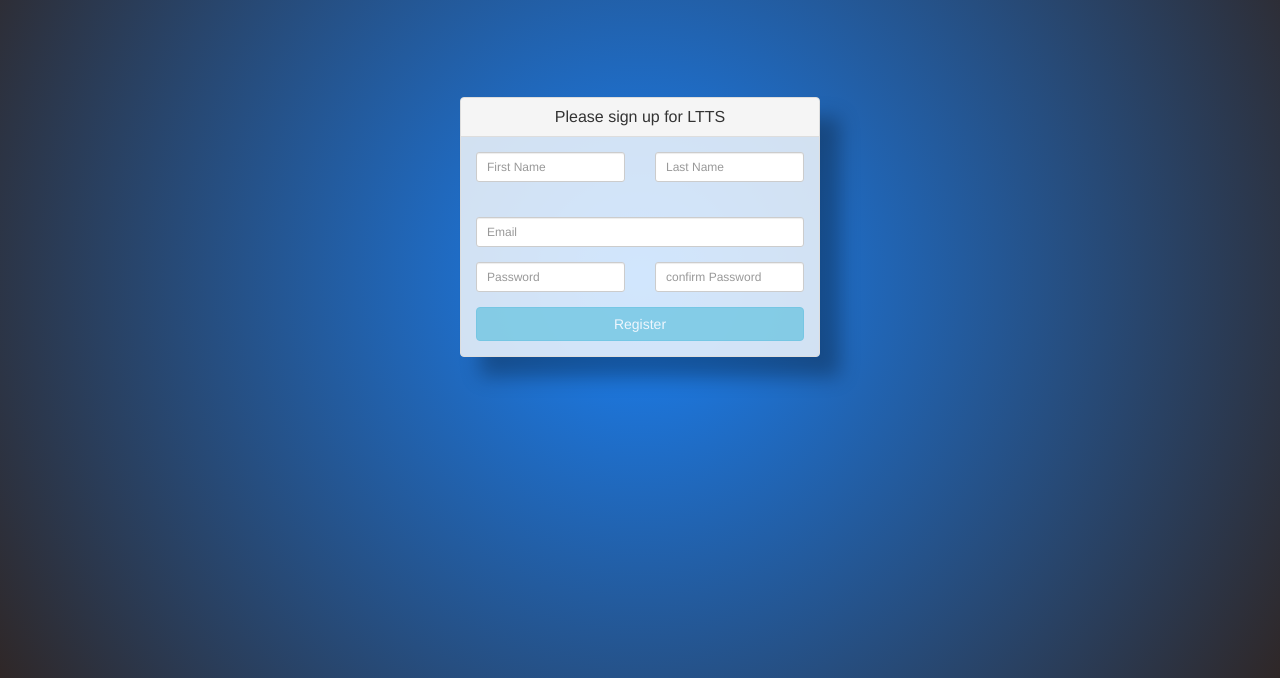
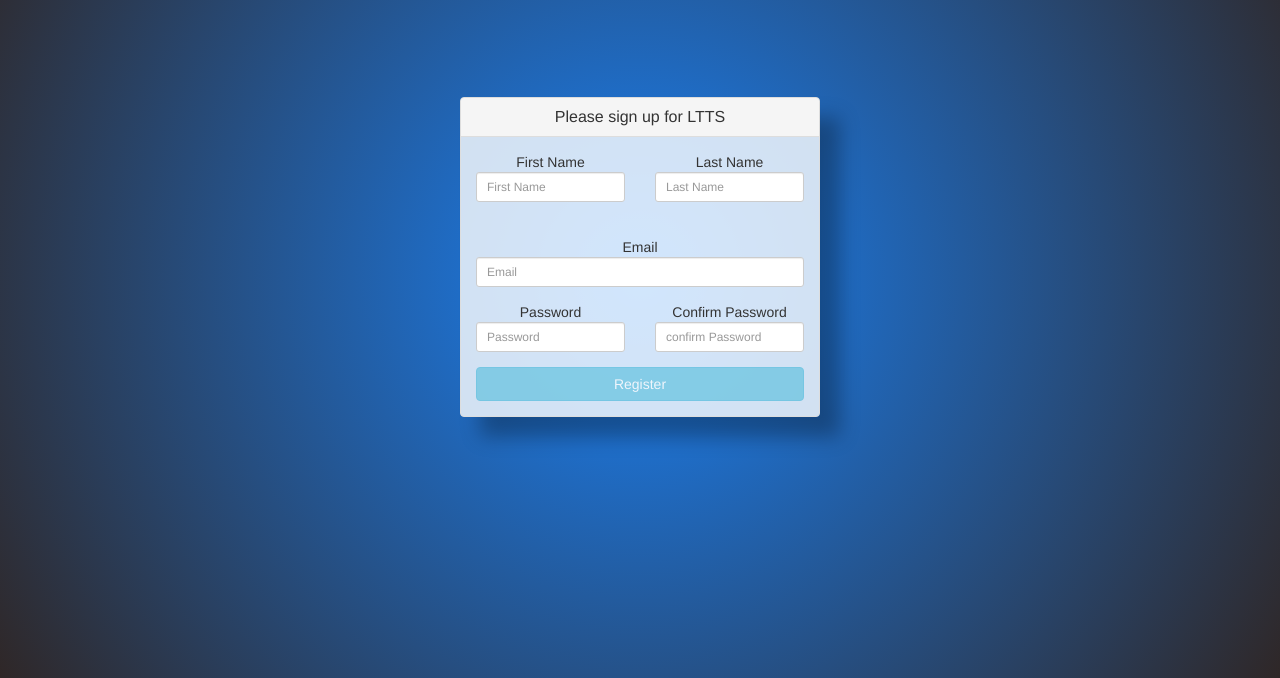
Before and after one commit to sagarkakarla48/LnTWebsite, a website: page public/signup.html in a window 1280 px wide. Shown: the part 122-800 px from the top of the page. Drawn offline with nearby package versions, Linux system fonts and the light colour scheme.

Commit message:
add details

```diff
--- a/public/signup.html
+++ b/public/signup.html
@@ -88,20 +88,20 @@ label.label-floatlabel {
 			    	<div class="col-xs-6 col-sm-6 col-md-6">
 
 				<div class="form-group">
-			                <input type="text" name="fname" class="form-control input-sm" ng-model="fname" placeholder="First Name" required>
+			                First Name<input type="text" name="fname" class="form-control input-sm" ng-model="fname" placeholder="First Name" required>
 <span style="color:red" ng-show="myForm.fname.$touched && myForm.fname.$invalid">first name is required.</span>
 								</br>
 			    					</div>
 			    				</div>
 			    				<div class="col-xs-6 col-sm-6 col-md-6">
 			    					<div class="form-group">
-			    						<input type="text" name="lname" class="form-control input-sm" ng-model="lname" placeholder="Last Name" required>
+			    						Last Name<input type="text" name="lname" class="form-control input-sm" ng-model="lname" placeholder="Last Name" required>
 <span style="color:red" ng-show="myForm.lname.$touched && myForm.lname.$invalid">Last name is required.</span>
 			    					</div>
 			    				</div>
 			    			</div>
 <div class="form-group">
-			    				<input type="email" name="email" class="form-control input-sm" ng-model="email" placeholder="Email" required>
+			    				Email<input type="email" name="email" class="form-control input-sm" ng-model="email" placeholder="Email" required>
 <span style="color:red" ng-show="myForm.email.$dirty && myForm.email.$invalid">
 <span ng-show="myForm.email.$error.required">Email is required.</span>
 <span ng-show="myForm.email.$error.email">Invalid email address.</span>
@@ -111,13 +111,13 @@ label.label-floatlabel {
 			    			<div class="row">
 			    				<div class="col-xs-6 col-sm-6 col-md-6">
 			    					<div class="form-group">
-			    						<input type="password" name="pwd" class="form-control input-sm" ng-model="pwd" ng-minlength=6 ng-maxlength=12 placeholder="Password" required>
+			    						Password<input type="password" name="pwd" class="form-control input-sm" ng-model="pwd" ng-minlength=6 ng-maxlength=12 placeholder="Password" required>
 <span style="color:red" ng-show="myForm.pwd.$touched && myForm.pwd.$invalid">Password is required.</span>
 			    					</div>
 			    				</div>
 			    				<div class="col-xs-6 col-sm-6 col-md-6">
 			    					<div class="form-group">
-			    						<input type="password" name="cpwd" class="form-control input-sm" ng-model="cpwd" ng-minlength=6 ng-maxlength=12 placeholder="confirm Password" required>
+			    						Confirm Password<input type="password" name="cpwd" class="form-control input-sm" ng-model="cpwd" ng-minlength=6 ng-maxlength=12 placeholder="confirm Password" required>
 <span  style="color:red" ng-show="myForm.cpwd.$touched && myForm.cpwd.$invalid">Confirm password is required.</span>
 			   </div>
 			    				</div>
```
Also changed, not shown: public/adminlogin.html (+2 -2 lines), public/login.html (+9 -1 lines).
